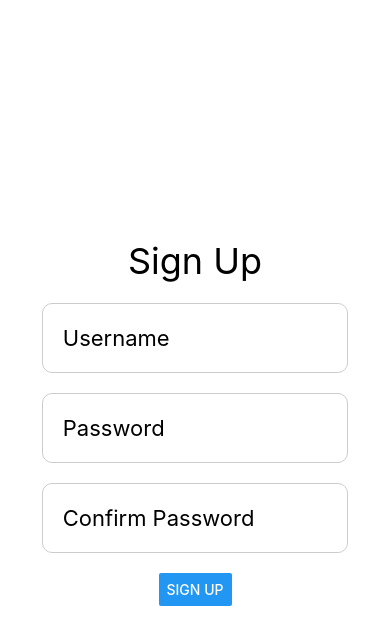
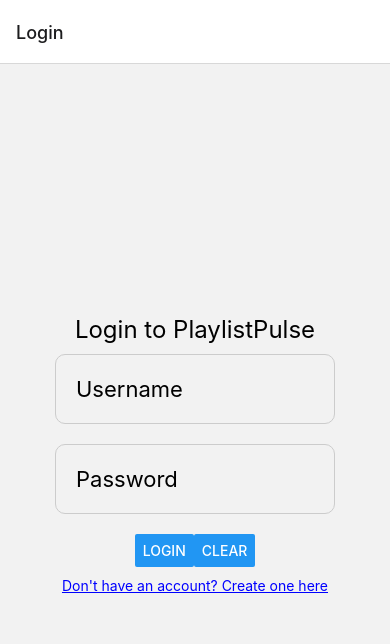
Before and after one commit to JustinCasler/COMP-333-HW4, a React Native app: screen /Login in a window 390 px wide. Shown: the top 644 px of the page. Built offline with nearby package versions, Linux system fonts and the light colour scheme.

Commit message:
add navigation and login (issue #3)

```diff
--- a/App.js
+++ b/App.js
@@ -1,13 +1,28 @@
-import { StatusBar } from 'expo-status-bar';
+import 'react-native-gesture-handler';
+import { NavigationContainer } from '@react-navigation/native';
+import { createStackNavigator } from '@react-navigation/stack';
 import { StyleSheet, Text, View } from 'react-native';
-import Registration from './Components/Registraion';
+import Registration from './Components/Registration';
+import Login from './Components/Login'
+import Overview from './Components/Overview'
+
+const Stack = createStackNavigator();
 
 export default function App() {
   return (
-    <View style={styles.container}>
-      <Registration/>
-
-    </View>
+    <NavigationContainer>
+      <Stack.Navigator>
+        <Stack.Screen name="Login" component={Login} />
+        <Stack.Screen name="Registration" component={Registration} />
+        <Stack.Screen
+          name="Overview"
+          component={Overview}
+          options={{
+            headerLeft: null, // This removes the back button in the header
+          }}
+        />
+      </Stack.Navigator>
+    </NavigationContainer>
   );
 }
 
--- /dev/null
+++ b/Components/Login.js
@@ -0,0 +1,98 @@
+import React, { useState } from 'react';
+import { View, Text, TextInput, Button, StyleSheet } from 'react-native';
+import axios from 'axios';
+
+export default function Login({ navigation }) {
+  const [inputs, setInputs] = useState({});
+
+  const handleChange = (name, value) => {
+    setInputs({ ...inputs, [name]: value });
+  };
+
+  const handleSubmit = () => {
+    if (!inputs.username || !inputs.password) {
+      alert("Please don't leave any field blank.");
+    } else {
+
+      // Perform your login logic here
+      axios
+        .post(process.env.EXPO_PUBLIC_API_URL, { inputs, action: "login" })
+        .then((response) => {
+          if (response.data.status === 1) {
+            // Login was successful
+            alert("Login successful.");
+            navigation.navigate('Overview'); // You can replace 'Home' with the actual name of your home screen
+          } else {
+            alert(response.data.message);
+          }
+        })
+        .catch((error) => {
+            alert("An error occurred while processing your request.");
+        });
+    }
+  };
+
+  return (
+    <View style={styles.container}>
+      <Text style={styles.title}>Login to PlaylistPulse</Text>
+
+      <TextInput
+        style={styles.input}
+        placeholder="Username"
+        value={inputs.username || ""}
+        onChangeText={(text) => handleChange('username', text)}
+      />
+      <TextInput
+        style={styles.input}
+        placeholder="Password"
+        secureTextEntry={true}
+        value={inputs.password || ""}
+        onChangeText={(text) => handleChange('password', text)}
+      />
+
+      <View style={styles.buttonContainer} >
+        <Button title="Login" onPress={handleSubmit} style={styles.button}/>
+        <Button title="Clear" onPress={() => { setInputs({}); }} style={styles.button}/>
+      </View>
+
+      <Text style={styles.linkText} onPress={() => navigation.navigate('Registration')}>Don't have an account? Create one here</Text>
+    </View>
+  );
+}
+
+const styles = StyleSheet.create({
+  container: {
+    flex: 1,
+    justifyContent: 'center',
+    alignItems: 'center',
+    margin: 20,
+  },
+  title: {
+    fontSize: 24,
+    marginBottom: 10,
+  },
+  input: {
+    height: 70,
+    fontSize: 22,
+    borderColor: '#ccc',
+    borderWidth: 1,
+    borderRadius: 10,
+    marginBottom: 20,
+    padding: 20,
+    width: '80%',
+  },
+  linkText: {
+    textAlign: 'center',
+    marginTop: 10,
+    color: 'blue',
+    textDecorationLine: 'underline',
+  },
+  buttonContainer: {
+    flexDirection: 'row',
+    width: '80%',
+    justifyContent: 'center',
+  },
+  button: {
+    margin: 30,
+  },
+});
--- /dev/null
+++ b/Components/Overview.js
@@ -0,0 +1,11 @@
+import React from 'react';
+import { Text } from 'react-native';
+
+const Overview = () => {
+
+  return (
+    <Text> Hi </Text>
+  );
+};
+
+export default Overview;
--- a/Components/Registraion.js
+++ b/Components/Registration.js
@@ -1,13 +1,21 @@
 import React, { useState } from 'react';
-import { View, Text, TextInput, Button, StyleSheet, ScrollView, Dimensions } from 'react-native';
+import { Text, TextInput, Button, StyleSheet, ScrollView, Dimensions } from 'react-native';
+import { useNavigation } from '@react-navigation/native';
 import axios from 'axios';
+
+
 const Registration = () => {
   const [username, setUsername] = useState('');
   const [password, setPassword] = useState('');
   const [confirmPassword, setConfirmPassword] = useState('');
+  const navigation = useNavigation();
 
   const handleSignUp = () => {
-    if (password === confirmPassword) {
+    if (!password || !confirmPassword || !username) {
+      alert("Please don't leave any field blank.");
+    } else if(password.length < 10 || confirmPassword.length){
+      alert("Password must be at least 10 charecters.");
+    } else if (password === confirmPassword) {
       const inputs = {
         username: username,
         password: password,
@@ -16,10 +24,9 @@
 
       axios.post(process.env.EXPO_PUBLIC_API_URL , { inputs, action: "register" })
       .then((response) => {
-        console.log(response)
         if (response.data.status === 1) {
           // Registration was successful
-          alert('Success!');
+          navigation.navigate('Login')
         } else if (response.data.status === 0) {
           // Registration failed, display the error message from the backend
           alert('Username taken!');
--- a/package.json
+++ b/package.json
@@ -9,6 +9,8 @@
     "web": "expo start --web"
   },
   "dependencies": {
+    "@react-navigation/native": "^6.1.9",
+    "@react-navigation/stack": "^6.3.20",
     "axios": "^1.6.0",
     "dotenv": "^16.3.1",
     "expo": "~49.0.15",
```
Also changed, not shown: 2 other files (tests, documents, lock files or other folders).
